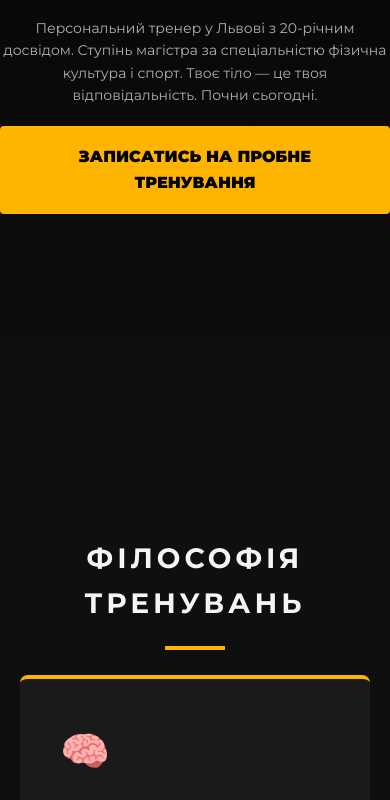
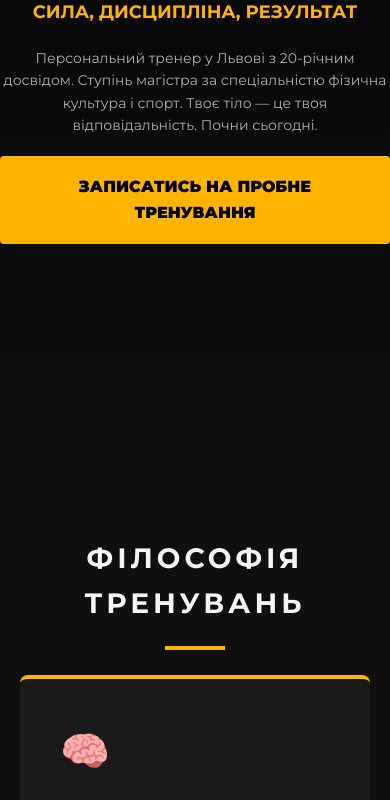
Before and after one commit to Laz-Dim/tviy-trener, a plain HTML site: page index.html in a window 390 px wide. Shown: the part 371-1171 px from the top of the page. Drawn offline with Linux system fonts and the light colour scheme.

Commit message:
style: fix mobile hero height and spacing issues

```diff
--- a/style.css
+++ b/style.css
@@ -510,6 +510,11 @@ footer {
 }
 
 @media (max-width: 768px) {
+    #hero {
+        height: auto;
+        min-height: 100vh;
+        padding: 120px 0 60px;
+    }
     #hero h1 {
         font-size: 32px;
         letter-spacing: 2px;
```
